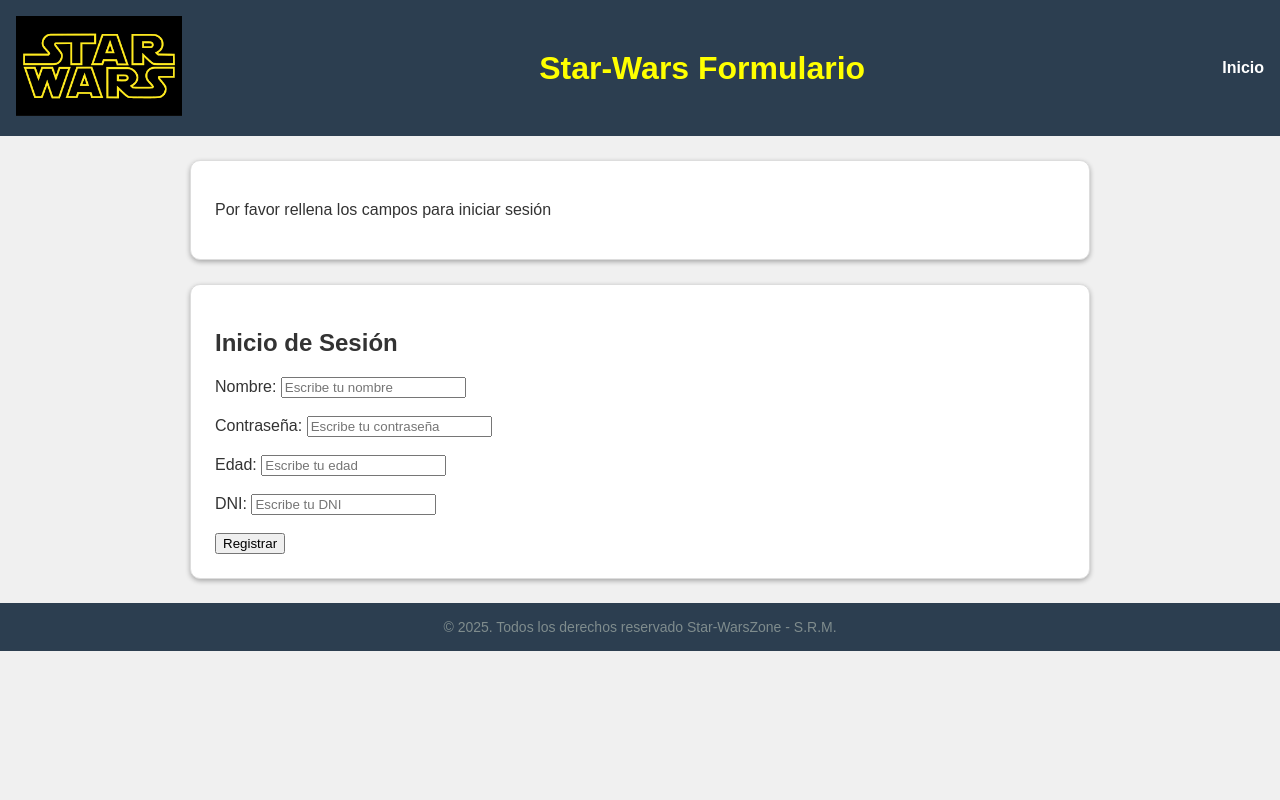
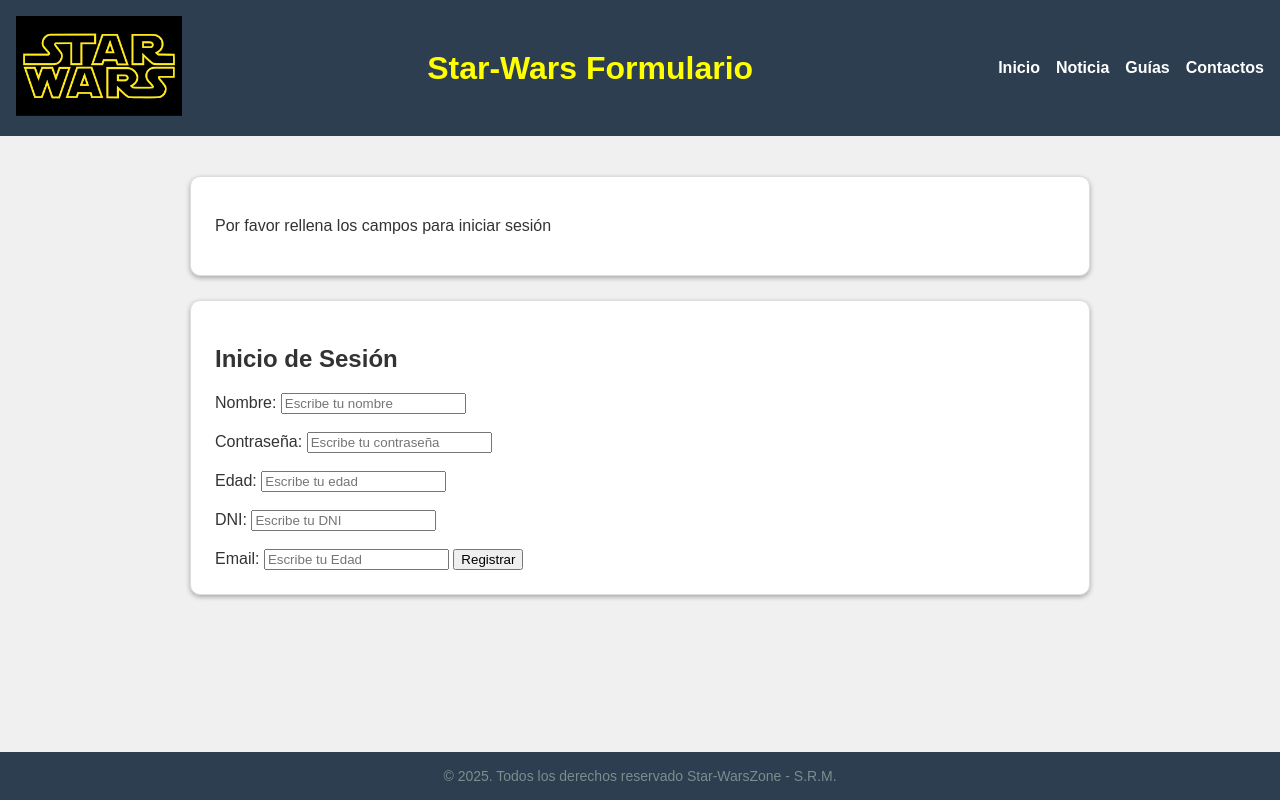
Before and after one commit to TheYinYan/Lenguaje-de-Marca-Unidad-2, a plain HTML site: page Unidad_2/Ejercicio_Formulario/formulario.html in a window 1280 px wide. Drawn offline with Linux system fonts and the light colour scheme.

Commit message:
Contacto.html

```diff
--- a/Unidad_2/Ejercicio_Formulario/formulario.html
+++ b/Unidad_2/Ejercicio_Formulario/formulario.html
@@ -21,14 +21,13 @@
             <ul class="menu">
                 <!-- <li><a href="formulario.html">Iniciar Sesión</a></li> -->
                 <li><a href="index.html">Inicio</a></li>
-
-                <!-- <li><a href="#">Noticia</a></li>
+                <li><a href="#">Noticia</a></li>
                 <li><a href="#">Guías</a></li>
-                <li><a href="#">Contactos</a></li> -->
+                <li><a href="Contacto.html">Contactos</a></li>
             </ul>
         </nav>
     </header>
-    <main>
+    <main class="contenido-principal">
         <section class="intro tarjeta">
             <p>Por favor rellena los campos para iniciar sesión</p>
         </section>
@@ -57,6 +56,9 @@
 
                 <br><br>
 
+                <label for="email">Email:</label>
+                <input type="email" name="email" id="email" placeholder="Escribe tu Edad">
+
                 <button type="submit">Registrar</button>
             </form>
         </section>
```
Also changed, not shown: Unidad_2/Ejemplos/Ejemplo-1/index.html (+4 -1 lines), Unidad_2/Ejercicio_Formulario/Contacto.html (added, +11 -0 lines), Unidad_2/Ejercicio_Formulario/index.html (+2 -4 lines).
